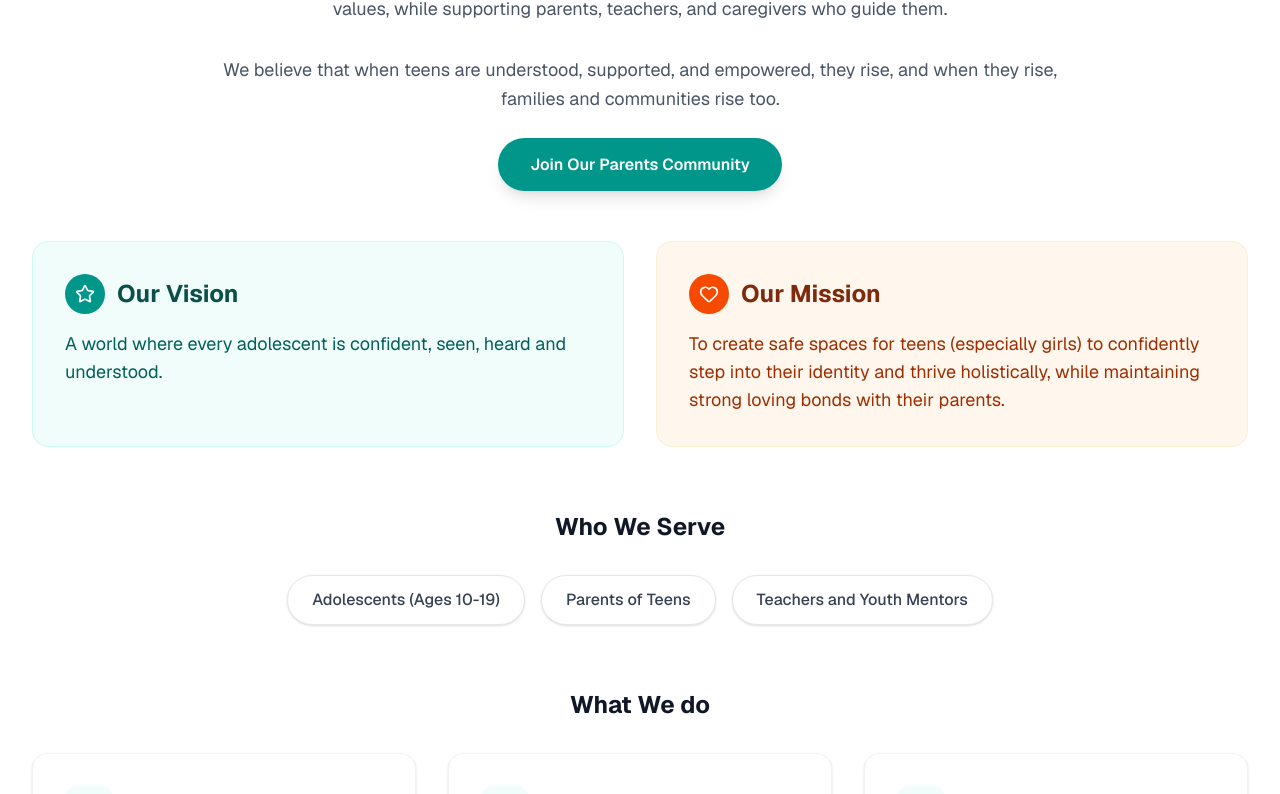
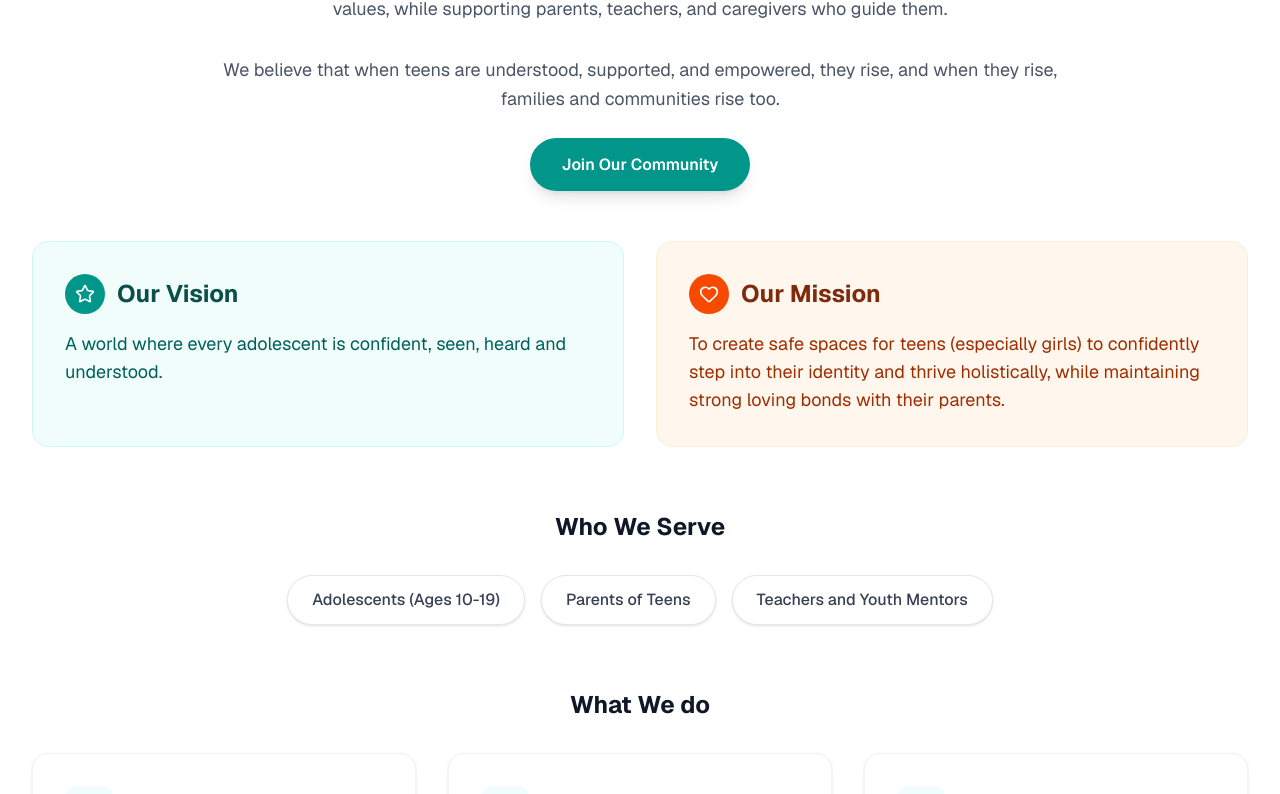
Before and after one commit to RolandMario/Thrive_together_couching_hub, a Next.js app: page / in a window 1280 px wide. Shown: the part 1157-1951 px from the top of the page. Built offline with nearby package versions, Linux system fonts and the light colour scheme.

Commit message:
booking function 3

```diff
--- a/app/book/page.tsx
+++ b/app/book/page.tsx
@@ -298,7 +298,7 @@ const BookSessionPage = () => {
                 </div>
                 <h2 className="text-2xl font-bold text-gray-900 mb-2">Booking Confirmed!</h2>
                 <div className="text-gray-600 mb-6 max-w-md">
-                  Thank you, <strong>{formData.name}</strong>. A follow up communication will be sent to as soon as possible <strong>{formData.email}</strong> with details for your <strong>{selectedService?.title}</strong> on <strong>{selectedDate?.toLocaleDateString()} at {selectedTime}</strong>.
+                  Thank you, <strong>{formData.name}</strong>. A follow up communication will be sent to you as soon as possible <strong>{formData.email}</strong> with details for your <strong>{selectedService?.title}</strong> on <strong>{selectedDate?.toLocaleDateString()} at {selectedTime}</strong>.
                 </div>
                 <button
                   onClick={() => window.location.reload()}
--- a/app/components/premiumBook.tsx
+++ b/app/components/premiumBook.tsx
@@ -38,7 +38,7 @@ const PremiumBook = ()=>{
         </div>
         <div className="w-full md:w-auto">
         <Link href={'https://selar.com/46308qs247'} target='_blank' className=" mt-10 px-8 py-4 bg-teal-600 text-white rounded-full font-semibold hover:bg-teal-700 transition shadow-lg">
-                BUY "Breaking the phone addiction"
+                Purchase a copy
           </Link>
         </div>
       </div>
--- a/app/page.tsx
+++ b/app/page.tsx
@@ -151,7 +151,7 @@ const HomePage = () => (
           We believe that when teens are understood, supported, and empowered, they rise, and when they rise, families and communities rise too.
         </p>
          <Link href={'https://chat.whatsapp.com/It1FnFzWT2rC7Z42htmWqE?mode=gi_t'} className=" mt-10 px-8 py-4 bg-teal-600 text-white rounded-full font-semibold hover:bg-teal-700 transition shadow-lg">
-                Join Our Parents Community
+                Join Our Community
           </Link>
       </div>
 
```
